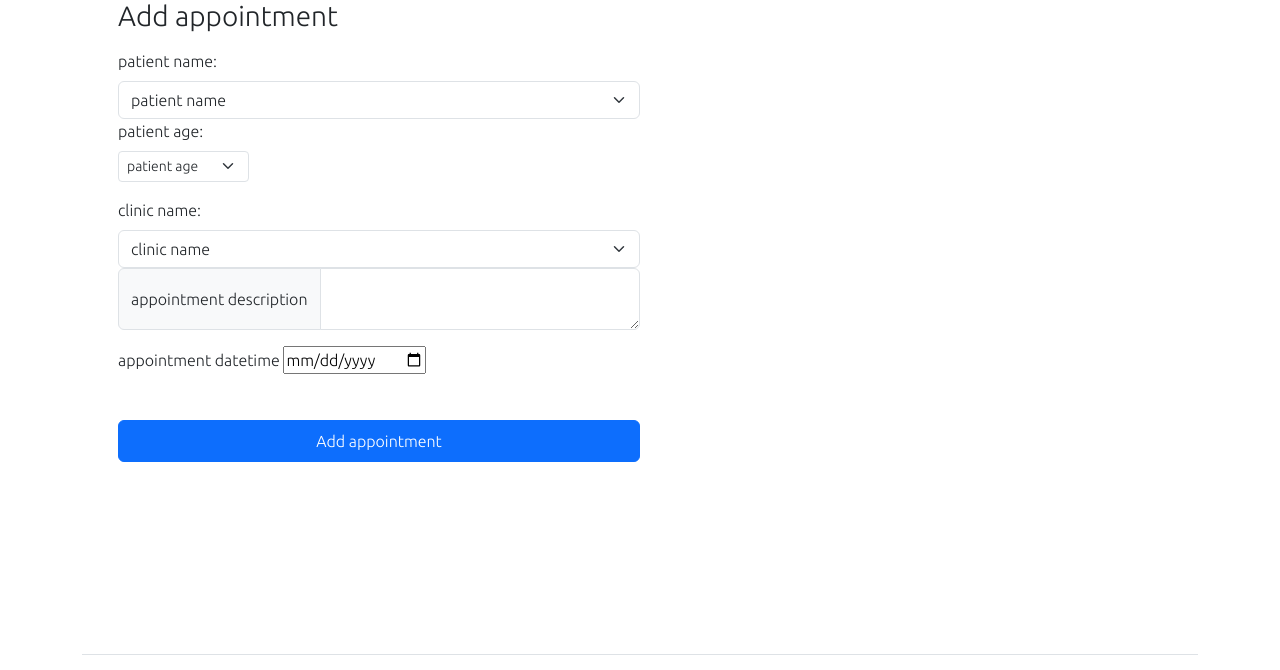
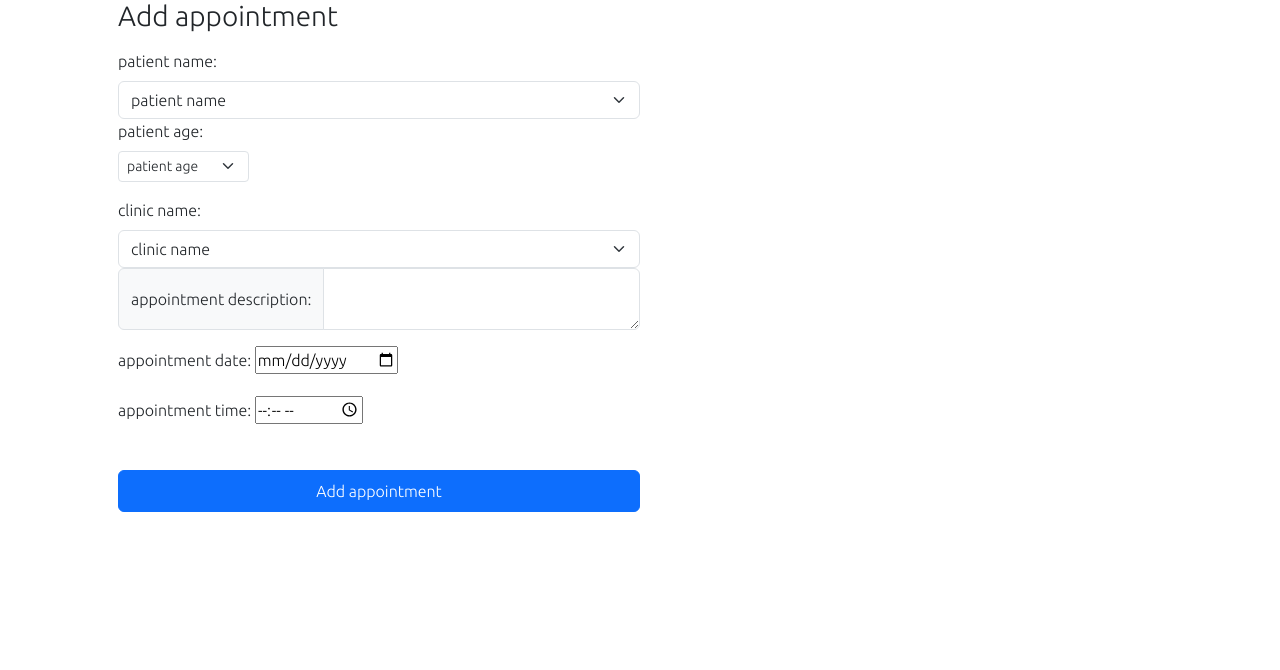
Before and after one commit to T-PYTHON-APRIL-30/LAB_AUTHORIZATION, a Django app: page /manager/appointments/add/ in a window 1280 px wide. Shown: the part 234-904 px from the top of the page. Run offline with Django 4.2, Linux system fonts and the light colour scheme; a user stored in the database is signed in; data comes from the database, SQL or seed files in the repository; both versions use the stored data as it was after the commit; some web fonts are replaced.

Commit message:
Bonus solution

```diff
--- a/Hospital/main_app/templates/main_app/appointments_add.html
+++ b/Hospital/main_app/templates/main_app/appointments_add.html
@@ -35,13 +35,18 @@
                         </select>
 
                         <div class="input-group mb-3">
-                            <span class="input-group-text">appointment description</span>
+                            <span class="input-group-text">appointment description:</span>
                             <textarea class="form-control" name="case_description" aria-label="With textarea"></textarea>
                         </div>
 
                         <div class="mb-3">
-                            <label for="exampleFormControlInput1" class="form-label">appointment datetime</label>
-                            <input type="date" name="appointment_datetime"/>
+                            <label for="exampleFormControlInput1" class="form-label">appointment date:</label>
+                            <input type="date" name="date"/>
+                        </div>
+
+                        <div class="mb-3">
+                            <label for="exampleFormControlInput1" class="form-label">appointment time:</label>
+                            <input type="time" name="time" />
                         </div>
                         <br>
 
--- a/Hospital/main_app/views.py
+++ b/Hospital/main_app/views.py
@@ -24,6 +24,10 @@ def search_page(request: HttpRequest):
 
 
 def clinics_page_detail(request: HttpRequest, clinic_id):
+    if not request.user.is_authenticated:
+        clinic = Clinic.objects.get(id = clinic_id)
+        return render(request, 'main_app/clinics_detail.html', {'clinic':clinic})
+
     age = range(1, 100)
     clinic = Clinic.objects.get(id = clinic_id)
     appointment = Appointment.objects.filter(clinic = clinic, user = request.user)
@@ -32,16 +36,30 @@ def clinics_page_detail(request: HttpRequest, clinic_id):
 
 
 def booking_page(request: HttpRequest, clinic_id):
+    msg = None
     if request.method == "POST":
         clinic_object = Clinic.objects.get(id = clinic_id)
-        new_appointment = Appointment(
-            clinic = clinic_object,
-            user = request.user,
-            case_description = request.POST["case_description"],
-            patient_age = request.POST["patient_age"],
-            appointment_datetime = request.POST["appointment_datetime"]
-        )
-        new_appointment.save()
+        date = request.POST["date"]
+        time = request.POST["time"]
+
+
+        datetime = date + " " + time
+        appointment = Appointment.objects.filter(appointment_datetime = datetime)
+        if appointment.exists():
+            msg = "Please choose another datetime!"
+            age = range(1, 100)
+            clinic = Clinic.objects.get(id = clinic_id)
+            appointment = Appointment.objects.filter(clinic = clinic, user = request.user)
+            return render(request, 'main_app/clinics_detail.html', {'clinic': clinic, 'age': age, 'appointment': appointment, 'msg': msg})
+        else:
+            new_appointment = Appointment(
+                clinic = clinic_object,
+                user = request.user,
+                case_description = request.POST["case_description"],
+                patient_age = request.POST["patient_age"],
+                appointment_datetime = date + " " + time
+            )
+            new_appointment.save()
 
     return redirect('main_app:clinics_page_detail', clinic_id = clinic_id)
 
@@ -111,6 +129,8 @@ def appointments_page_add(request: HttpRequest):
     clinic = Clinic.objects.all()
 
     if request.method == "POST":
+        date = request.POST["date"]
+        time = request.POST["time"]
         clinic_object = Clinic.objects.get(id = request.POST["clinic"])
         user_object = User.objects.get(id = request.POST["user"])
         new_appointment = Appointment(
@@ -118,7 +138,7 @@ def appointments_page_add(request: HttpRequest):
             user = user_object,
             case_description = request.POST["case_description"],
             patient_age = request.POST["patient_age"],
-            appointment_datetime = request.POST["appointment_datetime"]
+            appointment_datetime = date + " " + time
         )
         new_appointment.save()
 
@@ -142,15 +162,19 @@ def appointments_page_update(request: HttpRequest, appointment_id):
         return redirect("users_app:no_permission_page")
 
     appointment = Appointment.objects.get(id = appointment_id)
-    iso_date = appointment.appointment_datetime.isoformat()
+    iso_date2 = appointment.appointment_datetime.date()
+    iso_time = appointment.appointment_datetime.strftime("%H:%M:%S")
+    iso_date = iso_date2.isoformat()
 
     if request.method == "POST":
+        date = request.POST["date"]
+        time = request.POST["time"]
         appointment.case_description = request.POST["case_description"]
-        appointment.appointment_datetime = request.POST["appointment_datetime"]
+        appointment.appointment_datetime = date + " " + time
         appointment.is_attended = request.POST["is_attended"]
 
         appointment.save()
 
         return redirect("main_app:manager_page_appointments")
 
-    return render(request, 'main_app/appointments_update.html', {'appointment': appointment, 'iso_date': iso_date})
+    return render(request, 'main_app/appointments_update.html', {'appointment': appointment, 'iso_date': iso_date, 'iso_time': iso_time})
```
Also changed, not shown: Hospital/main_app/templates/main_app/appointments_update.html (+7 -2 lines), Hospital/main_app/templates/main_app/clinics_detail.html (+10 -1 lines), Hospital/db.sqlite3.
